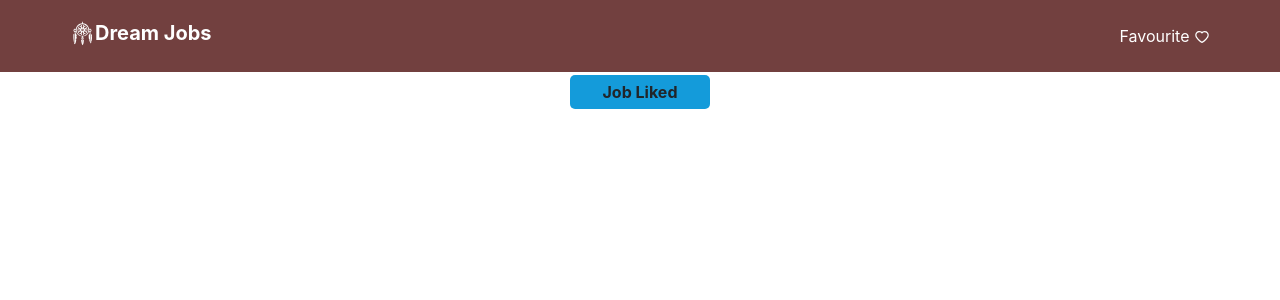
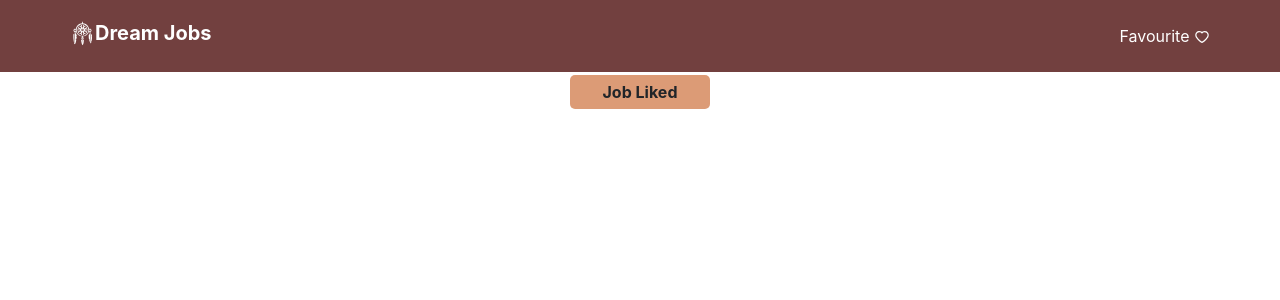
Before and after one commit to rajibjonchhen/m7-d3-job-redux, a React (Create React App) app: page /Favourite in a window 1280 px wide. Shown: the top 300 px of the page. Built offline with nearby package versions, Linux system fonts and the light colour scheme.

Commit message:
minor changed

```diff
--- a/src/components/Favourite.jsx
+++ b/src/components/Favourite.jsx
@@ -68,7 +68,7 @@ const showDetail = (job) => {
                     </p>
                     </a>
                     <div className='w-100 '>
-                    <span className="pointer" onClick= {(e) =>showDetail(job)}> see details</span>
+                    <span className="show-detail" onClick= {(e) =>showDetail(job)}> see details</span>
                     <span className='remove-job pAbsolute' onClick={() =>{removeFavouriteJobs(job._id)}}><BsTrash/></span>
                     </div>
                         </div>
--- a/src/components/favourite.css
+++ b/src/components/favourite.css
@@ -9,7 +9,7 @@
     font-weight: bold;
     cursor: pointer;
     margin: 3px;
-    background-color: rgb(20, 155, 218);
+    background-color: rgb(220, 155, 118);
     padding:5px;
     border-radius: 5px;
     width : 140px
```
